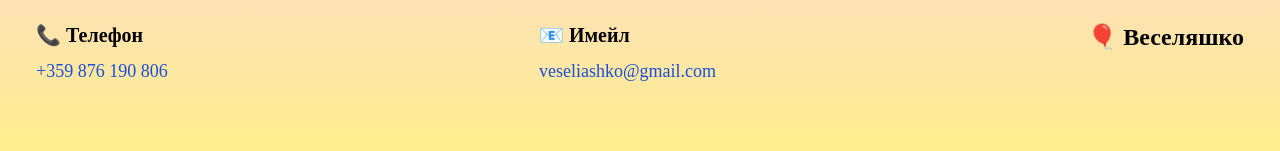
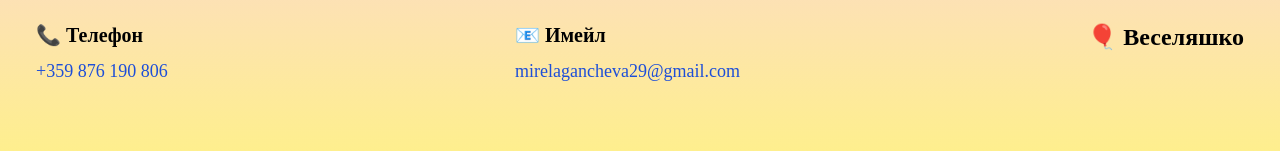
Before and after one commit to jivko25/Veseliashko, a Nuxt app: page / in a window 1280 px wide. Shown: the part 3411-3562 px from the top of the page. Built offline with nearby package versions, Linux system fonts and the light colour scheme.

Commit message:
change email

```diff
--- a/pages/index.vue
+++ b/pages/index.vue
@@ -142,8 +142,8 @@
 
                 <div class="contact-container text-center md:text-left">
                     <h2 class="text-xl font-semibold mb-2">📧 Имейл</h2>
-                    <a href="mailto:veseliashko@gmail.com"
-                        class="text-lg text-blue-700 hover:underline">veseliashko@gmail.com</a>
+                    <a href="mailto:mirelagancheva29@gmail.com"
+                        class="text-lg text-blue-700 hover:underline">mirelagancheva29@gmail.com</a>
                 </div>
 
                 <div class="text-2xl font-bold text-black text-center md:text-left">
```
